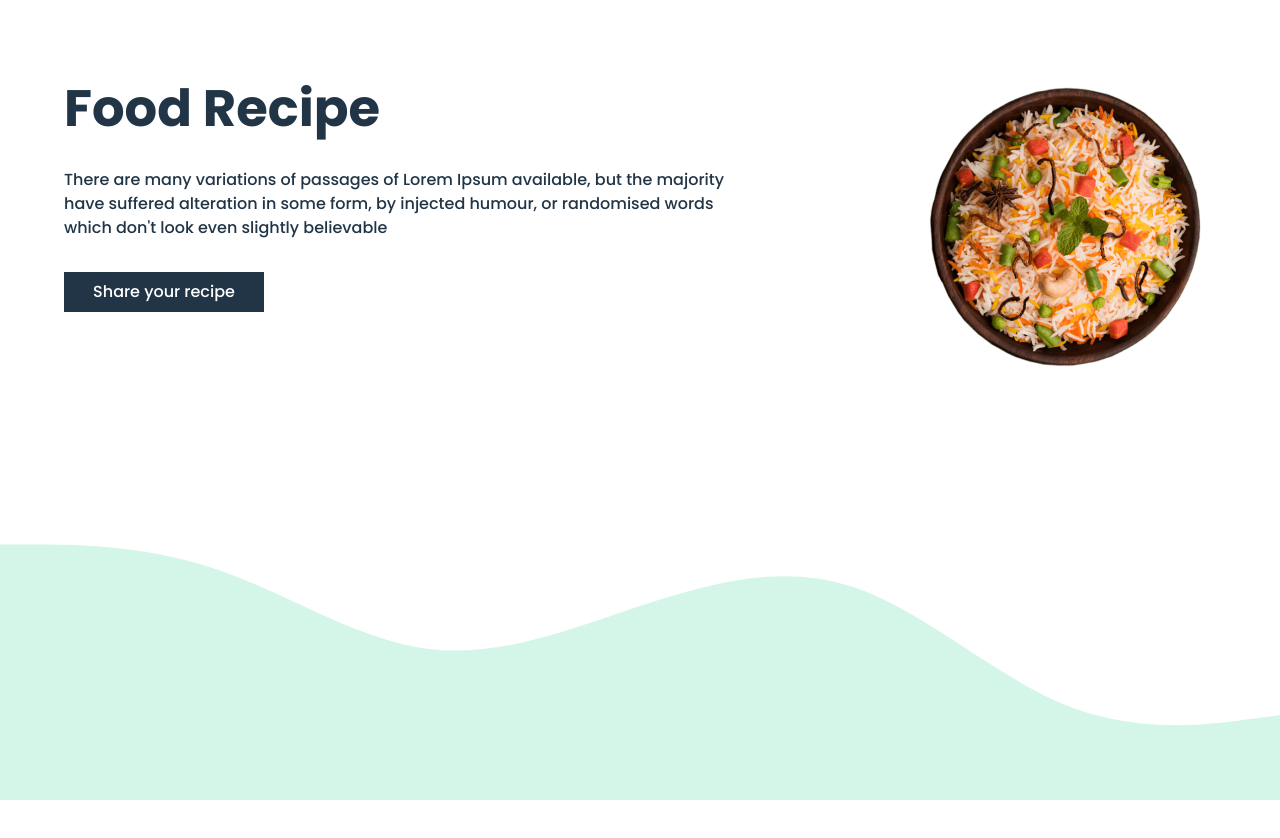
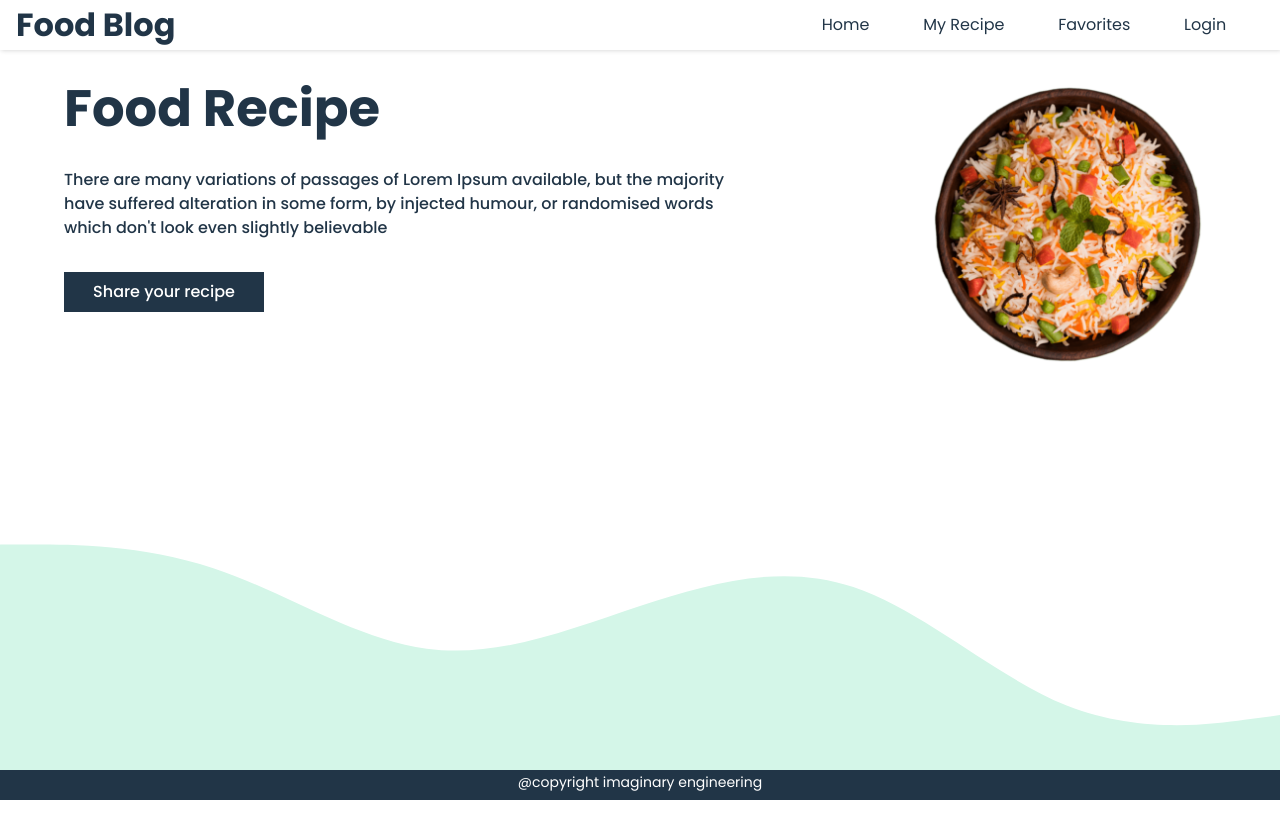
Before and after one commit to Hetvikathiriya/recipe, a React (Vite) app in the folder recipe/: page / in a window 1280 px wide. Shown: the top 838 px of the page. Built offline with nearby package versions, Linux system fonts and the light colour scheme.

Commit message:
call header and footer in home page

```diff
--- a/recipe/src/App.css
+++ b/recipe/src/App.css
@@ -17,6 +17,12 @@ header {
   top:0;
   z-index: 10;
   background-color: #ffffff;
+
+}
+header h2{
+        font-weight: bold;
+        font-size: 4lvb;
+
 }
 
 header ul{
--- a/recipe/src/App.jsx
+++ b/recipe/src/App.jsx
@@ -5,6 +5,7 @@ import Home from './pages/Home'
 
  const router=createBrowserRouter([
   {path:"/",element:<Home/>}
+
  ])
 
  export default function App() {
--- a/recipe/src/pages/Home.jsx
+++ b/recipe/src/pages/Home.jsx
@@ -1,9 +1,12 @@
 import React from "react";
 import foodRecipe from "../assets/foodRecipe.png";
+import Navbar from "../components/Navbar";
+import Footer from "../components/Footer";
 
 export default function Home() {
   return (
     <>
+      <Navbar />
       <section className="home">
         <div className="left">
           <h1>Food Recipe</h1>
@@ -17,7 +20,7 @@ export default function Home() {
         </div>
         {/* food recipe img */}
         <div className="right">
-          <img src={foodRecipe} width="720px" height="700px"></img>
+          <img src={foodRecipe} width="700px" height="700px"></img>
         </div>
       </section>
       {/* add backgroud waves*/}
@@ -30,6 +33,7 @@ export default function Home() {
           ></path>
         </svg>
       </div>
+      <Footer />
     </>
   );
 }
```
Also changed, not shown: recipe/src/components/MainNavigation.jsx (added).
